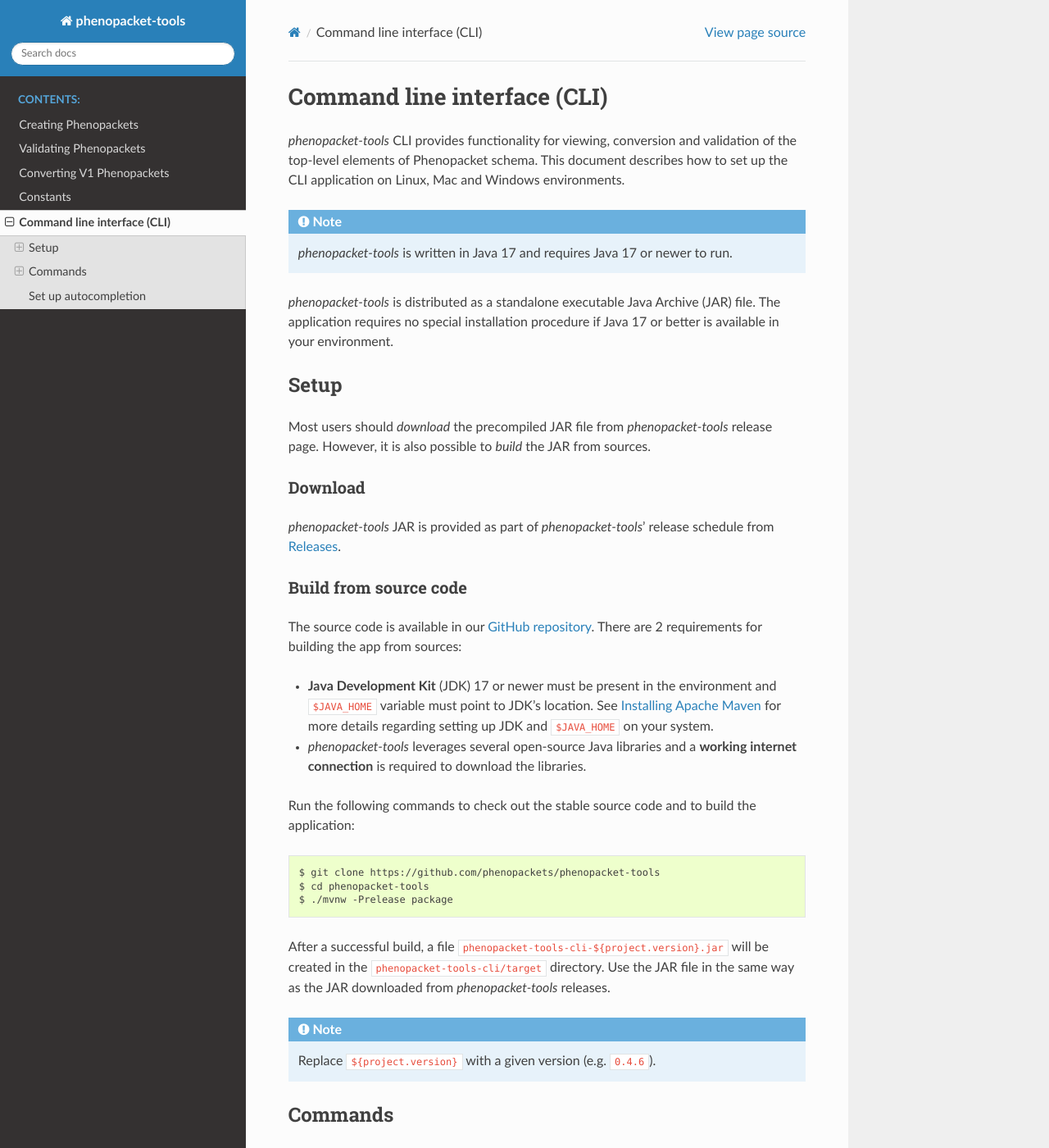
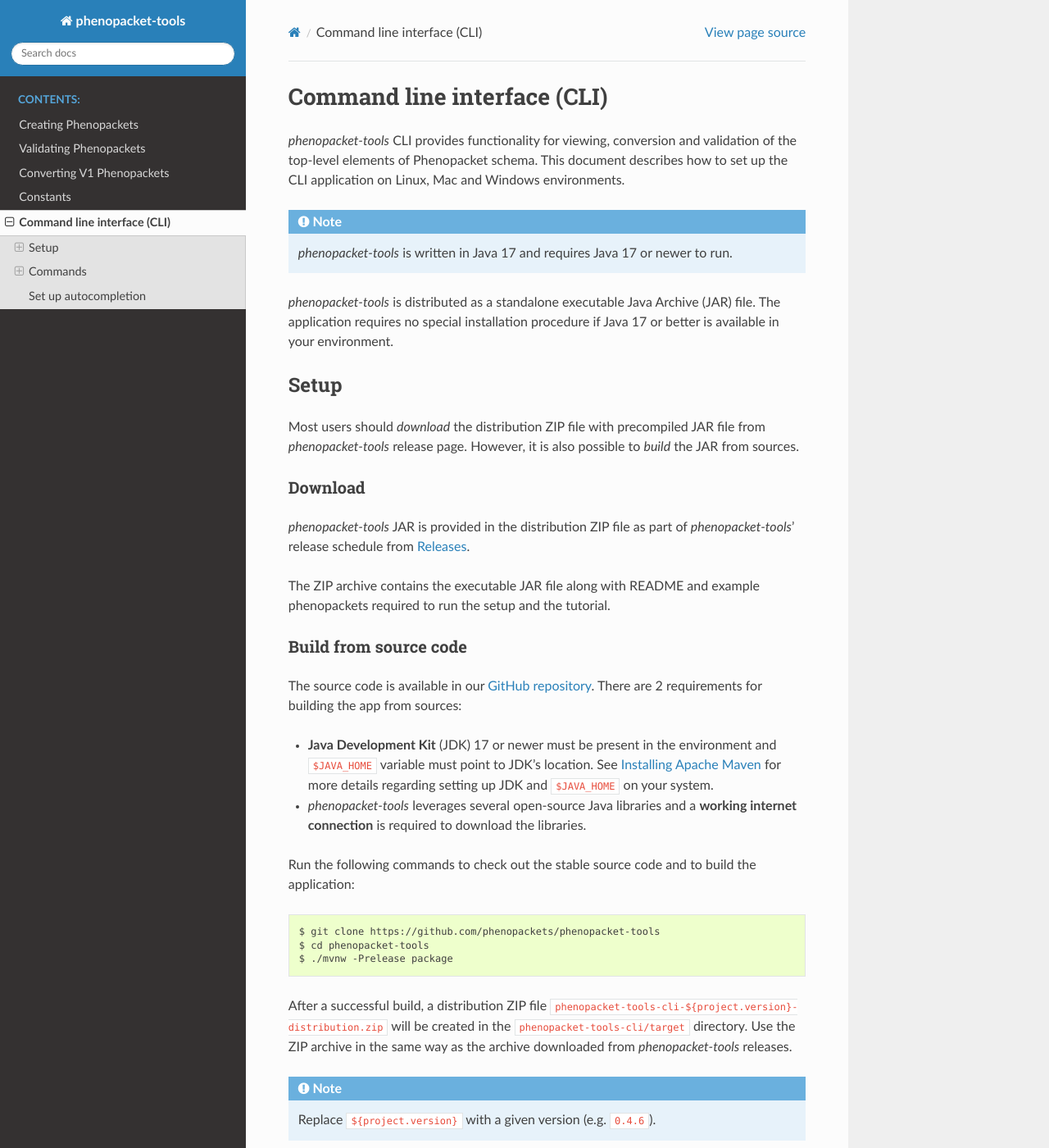
Before and after one commit to phenopackets/phenopacket-tools, a Sphinx documentation site: the page built from docs/cli.rst, in a window 1280 px wide and 1400 px high. Shown: the whole window at 82% size. Built offline with Sphinx 7.4.7 and the Read the Docs theme 2.0.0, drawn with Linux system fonts in a browser that asks for light colours.

Commit message:
Update the documentation.
Signed-off-by: Daniel Danis <daniel.gordon.danis@protonmail.com>

```diff
--- a/docs/cli.rst
+++ b/docs/cli.rst
@@ -17,14 +17,17 @@
 Setup
 ~~~~~
 
-Most users should *download* the precompiled JAR file from *phenopacket-tools* release page.
+Most users should *download* the distribution ZIP file with precompiled JAR file from *phenopacket-tools* release page.
 However, it is also possible to *build* the JAR from sources.
 
 Download
 ^^^^^^^^
 
-*phenopacket-tools* JAR is provided as part of *phenopacket-tools*' release schedule
+*phenopacket-tools* JAR is provided in the distribution ZIP file as part of *phenopacket-tools*' release schedule
 from `Releases <https://github.com/phenopackets/phenopacket-tools/releases>`_.
+
+The ZIP archive contains the executable JAR file along with README and example phenopackets required to run the setup
+and the tutorial.
 
 Build from source code
 ^^^^^^^^^^^^^^^^^^^^^^
@@ -44,9 +47,9 @@
   $ cd phenopacket-tools
   $ ./mvnw -Prelease package
 
-After a successful build, a file ``phenopacket-tools-cli-${project.version}.jar`` will be created in
-the ``phenopacket-tools-cli/target`` directory. Use the JAR file in the same way as the JAR downloaded
-from *phenopacket-tools* releases.
+After a successful build, a distribution ZIP file ``phenopacket-tools-cli-${project.version}-distribution.zip``
+will be created in the ``phenopacket-tools-cli/target`` directory. Use the ZIP archive in the same way as the archive
+downloaded from *phenopacket-tools* releases.
 
 .. note::
   Replace ``${project.version}`` with a given version (e.g. ``0.4.6``).
```
